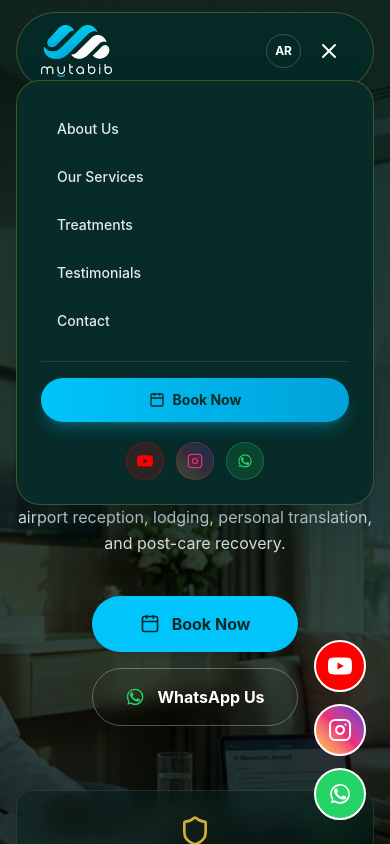
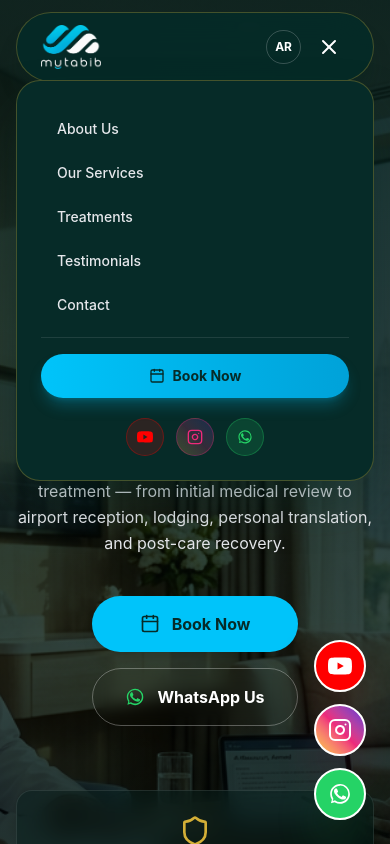
Before and after one commit to ilyasyuva20/mytabib, a React (Vite) app: page / in a window 390 px wide. Both pictures are taken after a click on the button 329 px from the left and 51 px from the top of the page. Shown: the top 844 px of the page. Built offline with nearby package versions, Linux system fonts and the light colour scheme.

Commit message:
style: enlarge mobile logo, hide home link, and remove duplicate logo from mobile menu drawer

```diff
--- a/src/components/Logo.jsx
+++ b/src/components/Logo.jsx
@@ -4,12 +4,12 @@ import { useLanguage } from '../context/LanguageContext';
 export default function Logo({ size = 'medium', variant = 'dark', showTagline = false, className = '' }) {
   const { lang } = useLanguage();
 
-  // Balanced size presets - adjusted to be slightly smaller and well-proportioned
+  // Balanced size presets - optimized for mobile clarity and desktop elegance
   const sizeClasses = {
-    small: 'h-10 sm:h-9',
-    medium: 'h-13 sm:h-13',
-    large: 'h-16 sm:h-16',
-    xlarge: 'h-20 sm:h-22'
+    small: 'h-8 sm:h-9',
+    medium: 'h-11 sm:h-12',
+    large: 'h-14 sm:h-16',
+    xlarge: 'h-18 sm:h-22'
   };
 
   const isDarkBg = variant === 'dark' || variant === 'emerald';
--- a/src/components/Navbar.jsx
+++ b/src/components/Navbar.jsx
@@ -181,14 +181,8 @@ export default function Navbar() {
             transition={{ duration: 0.25 }}
             className="lg:hidden absolute top-20 left-4 right-4 bg-[#062B28] text-white rounded-3xl p-6 border border-[#D4AF37]/30 shadow-2xl shadow-[#062B28]/50 z-50 backdrop-blur-2xl"
           >
-            <div className="flex flex-col gap-4">
-              {lang === 'ar' && (
-                <div className="text-xs text-[#00C4FA] font-arabic pb-2 border-b border-white/10 text-end">
-                  خدمات بلا حدود
-                </div>
-              )}
-
-              <div className="flex flex-col gap-2 py-1">
+            <div className="flex flex-col gap-2">
+              <div className="flex flex-col gap-1 py-1">
                 {navLinks.filter(link => link.id !== 'home').map((link) => (
                   <button
                     key={link.id}
```
